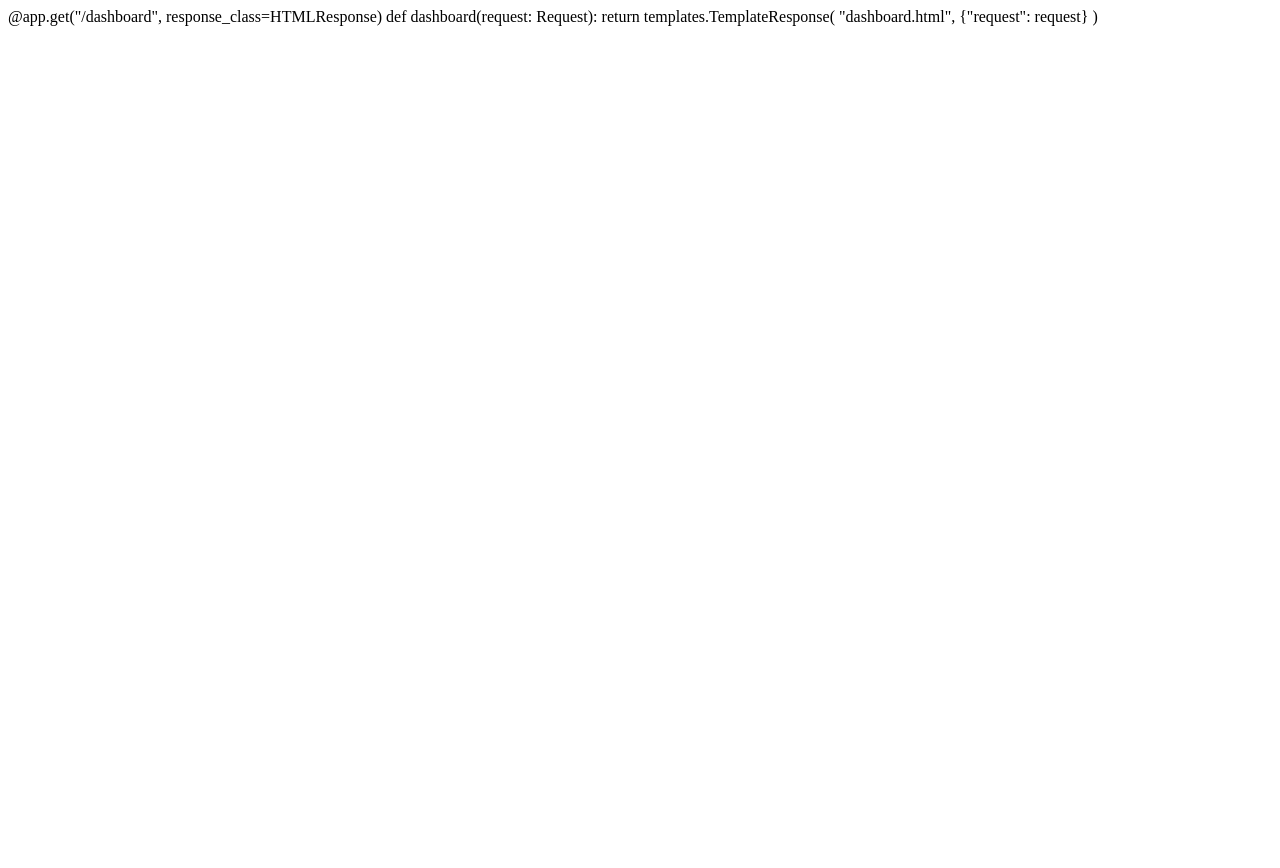
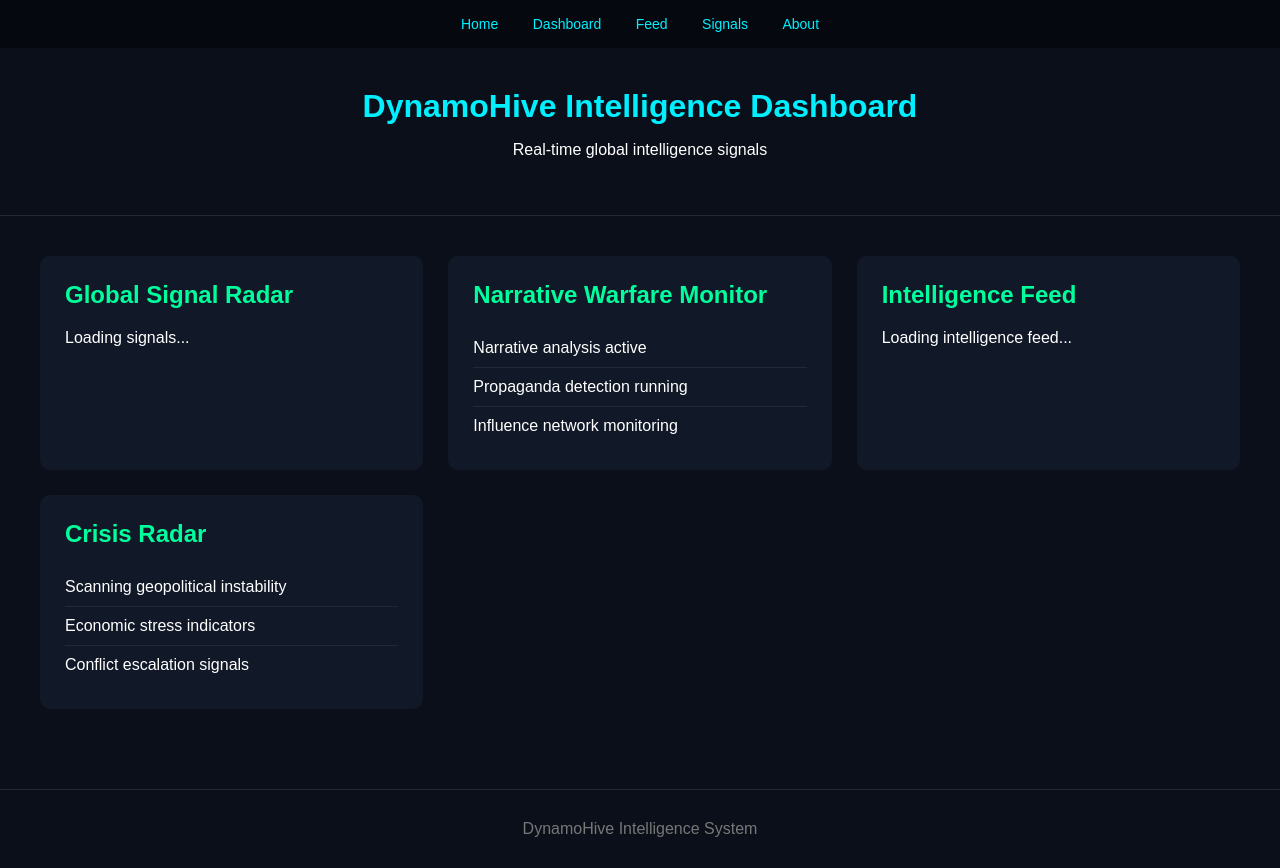
Before and after one commit to DynamoHive/DynamoHive, a Flask app: template backend/templates/dashboard.html in a window 1280 px wide. Before the commit the page ends 26 px from the top, so only its background shows below. Run offline with Flask 3, Linux system fonts and the light colour scheme; the template is opened without the code that fills it, so the values that code supplies are empty.

Commit message:
Replace dashboard route with HTML template
Removed the dashboard route definition and replaced it with the HTML template for the dashboard.

```diff
--- a/backend/templates/dashboard.html
+++ b/backend/templates/dashboard.html
@@ -1,6 +1,168 @@
-@app.get("/dashboard", response_class=HTMLResponse)
-def dashboard(request: Request):
-    return templates.TemplateResponse(
-        "dashboard.html",
-        {"request": request}
-    )
+<!DOCTYPE html>
+<html lang="en">
+
+<head>
+<meta charset="UTF-8">
+<meta name="viewport" content="width=device-width, initial-scale=1">
+<title>DynamoHive Dashboard</title>
+
+<style>
+body{
+background:#0B0F19;
+color:white;
+font-family:Arial, Helvetica, sans-serif;
+margin:0;
+}
+
+nav{
+background:#05080F;
+padding:15px;
+text-align:center;
+}
+
+nav a{
+color:#00F0FF;
+margin:0 15px;
+text-decoration:none;
+font-size:14px;
+}
+
+header{
+padding:40px;
+text-align:center;
+border-bottom:1px solid #1f2937;
+}
+
+h1{
+color:#00F0FF;
+margin:0;
+}
+
+.container{
+padding:40px;
+max-width:1200px;
+margin:auto;
+}
+
+.grid{
+display:grid;
+grid-template-columns:repeat(auto-fit,minmax(300px,1fr));
+gap:25px;
+}
+
+.panel{
+background:#111827;
+padding:25px;
+border-radius:10px;
+}
+
+.panel h2{
+color:#00FF9C;
+margin-top:0;
+}
+
+.signal{
+padding:10px 0;
+border-bottom:1px solid #1f2937;
+}
+
+.signal:last-child{
+border-bottom:none;
+}
+
+footer{
+padding:30px;
+text-align:center;
+color:#777;
+border-top:1px solid #1f2937;
+margin-top:40px;
+}
+</style>
+</head>
+
+<body>
+
+<nav>
+<a href="/">Home</a>
+<a href="/dashboard">Dashboard</a>
+<a href="/feed">Feed</a>
+<a href="/signals">Signals</a>
+<a href="/about">About</a>
+</nav>
+
+<header>
+<h1>DynamoHive Intelligence Dashboard</h1>
+<p>Real-time global intelligence signals</p>
+</header>
+
+<div class="container">
+
+<div class="grid">
+
+<div class="panel">
+<h2>Global Signal Radar</h2>
+<div id="signal-list">Loading signals...</div>
+</div>
+
+<div class="panel">
+<h2>Narrative Warfare Monitor</h2>
+<div class="signal">Narrative analysis active</div>
+<div class="signal">Propaganda detection running</div>
+<div class="signal">Influence network monitoring</div>
+</div>
+
+<div class="panel">
+<h2>Intelligence Feed</h2>
+<div id="feed-list">Loading intelligence feed...</div>
+</div>
+
+<div class="panel">
+<h2>Crisis Radar</h2>
+<div class="signal">Scanning geopolitical instability</div>
+<div class="signal">Economic stress indicators</div>
+<div class="signal">Conflict escalation signals</div>
+</div>
+
+</div>
+
+</div>
+
+<footer>
+DynamoHive Intelligence System
+</footer>
+
+<script>
+
+async function loadSignals(){
+    const res = await fetch("/signals");
+    const data = await res.json();
+    const container = document.getElementById("signal-list");
+    container.innerHTML = "";
+    data.signals.forEach(signal => {
+        const div = document.createElement("div");
+        div.className = "signal";
+        div.innerText = signal.title || JSON.stringify(signal);
+        container.appendChild(div);
+    });
+}
+
+async function loadFeed(){
+    const res = await fetch("/feed");
+    const data = await res.json();
+    const container = document.getElementById("feed-list");
+    container.innerHTML = "";
+    data.feed.forEach(post => {
+        const div = document.createElement("div");
+        div.className = "signal";
+        div.innerText = post.title || JSON.stringify(post);
+        container.appendChild(div);
+    });
+}
+
+loadSignals();
+loadFeed();
+
+</script>
+
+</body>
+</html>
```
